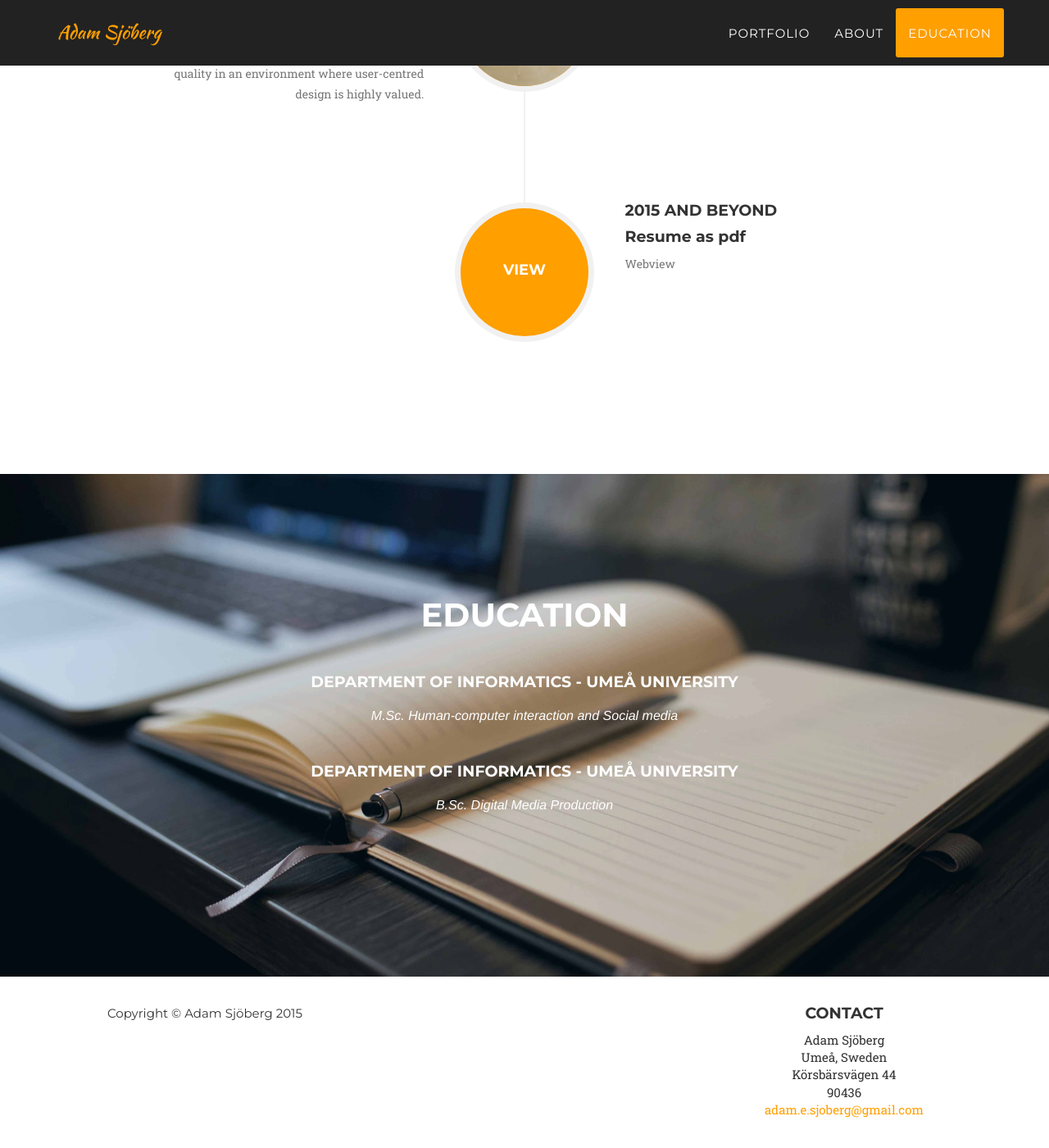
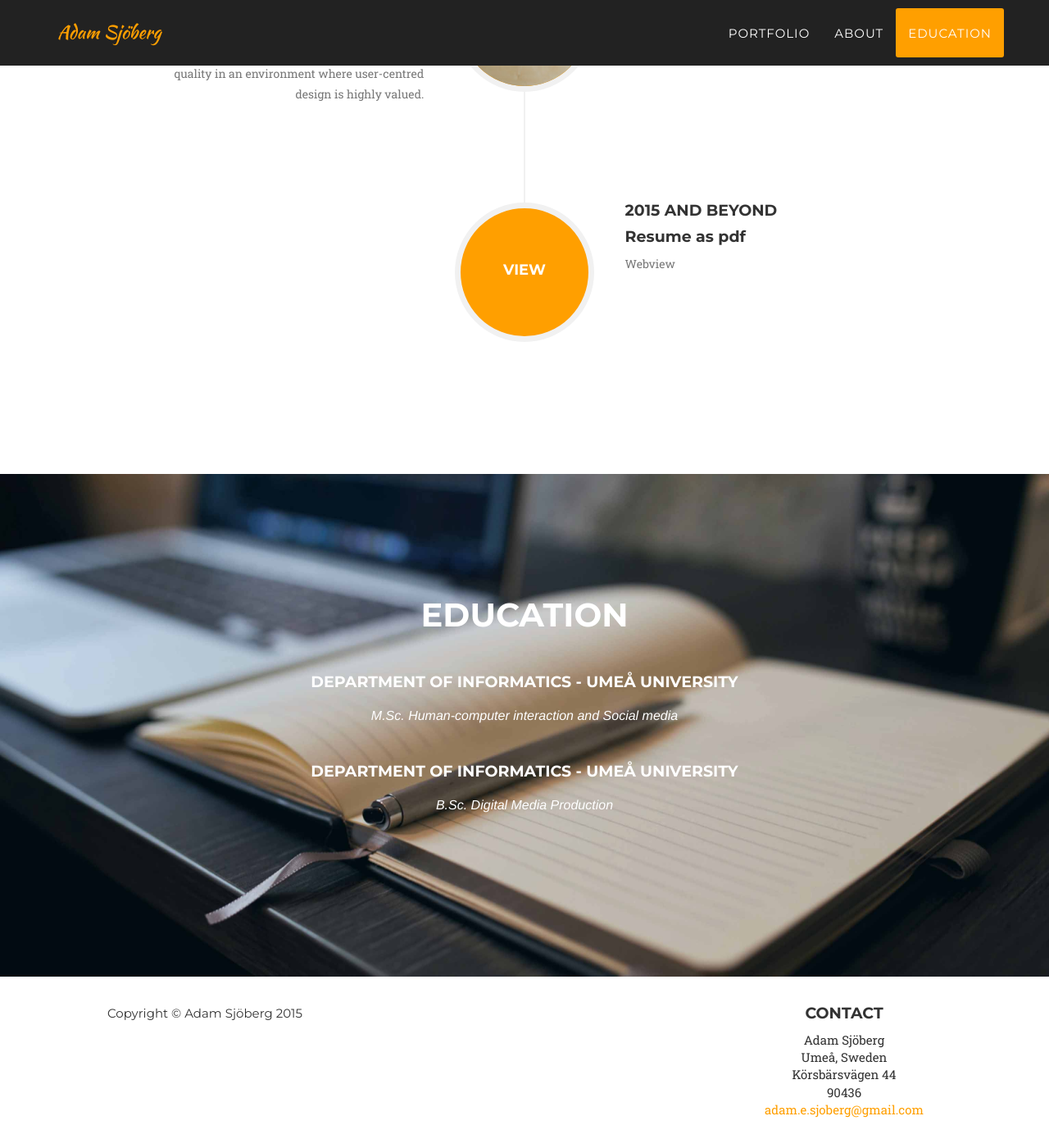
Before and after one commit to Adamsjoberg/Adamsjoberg.github.io, a Jekyll site: the page built from index.html, in a window 1280 px wide and 1400 px high, scrolled down 2895 px. Shown: the whole window at 82% size. Built offline with Jekyll 4.4.1, drawn with Linux system fonts in a browser that asks for light colours; some web fonts are replaced.

Commit message:
changed bg image

```diff
--- a/_includes/css/agency.css
+++ b/_includes/css/agency.css
@@ -649,7 +649,7 @@ section h3.section-subheading {
       text-align: center;
       color: #fff;
       background-attachment: fixed;
-      background-image: url(../img/bg_image1.jpg);
+      background-image: url(../img/bg_image2.jpg);
       background-position: center center;
       background-repeat: none;
       -webkit-background-size: cover;
```
Also changed, not shown: img/bg_image2.jpg (added).
